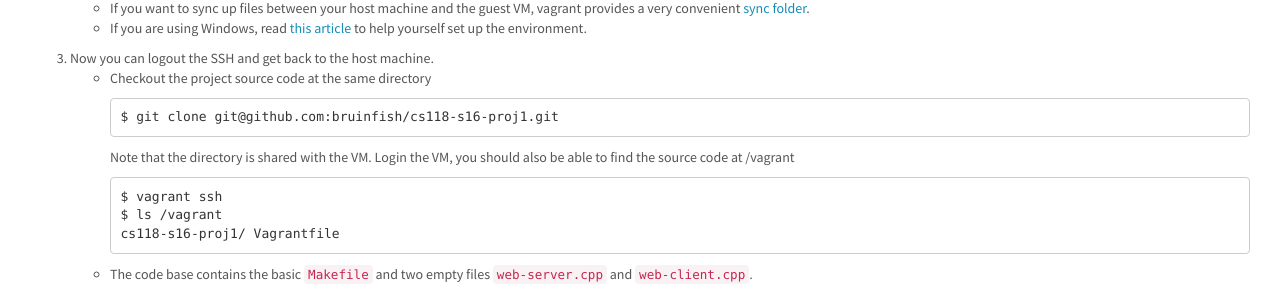
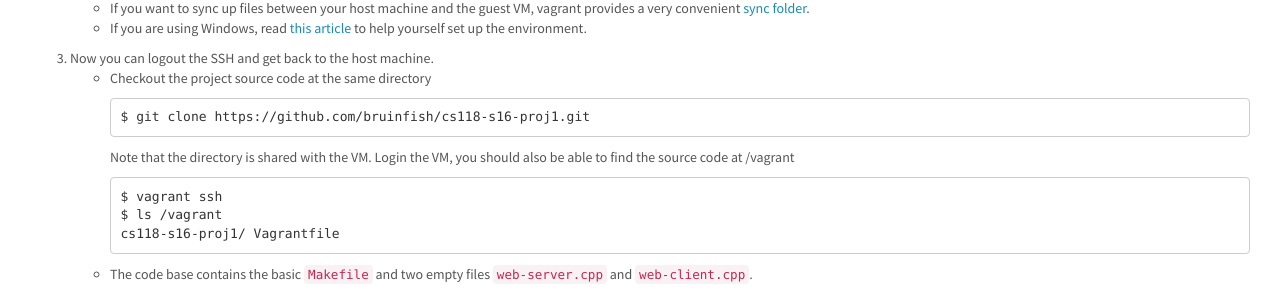
Before and after one commit to cawka/cs118-spring2016, a Jekyll site: the page built from project-1.md, in a window 1280 px wide and 900 px high, scrolled down 2774 px. Shown: the part 151-443 px from the top of the window. Built offline with Jekyll 4.4.1, drawn with Linux system fonts in a browser that asks for light colours; part of the change alters nothing that is shown.

Commit message:
update git url

```diff
--- a/_includes/project-1-update.html
+++ b/_includes/project-1-update.html
@@ -3,7 +3,10 @@
   <table class="table table-striped table-hover table-bordered">
     <tr>
       <td><b>2016-04-01</b></td>
-      <td>General hints of the project added</td>
+      <td>
+        General hints of the project added<br>
+        git URL updated
+      </td>
     </tr>
     <tr>
       <td><b>2016-03-31</b></td>
--- a/project-1.md
+++ b/project-1.md
@@ -166,7 +166,7 @@ Here are the instructions to set up your environment.
 3. Now you can logout the SSH and get back to the host machine.
    * Checkout the project source code at the same directory
 
-         $ git clone git@github.com:bruinfish/cs118-s16-proj1.git
+         $ git clone https://github.com/bruinfish/cs118-s16-proj1.git
 
      Note that the directory is shared with the VM. Login the VM, you should also be able to find the source code at /vagrant
 
```
